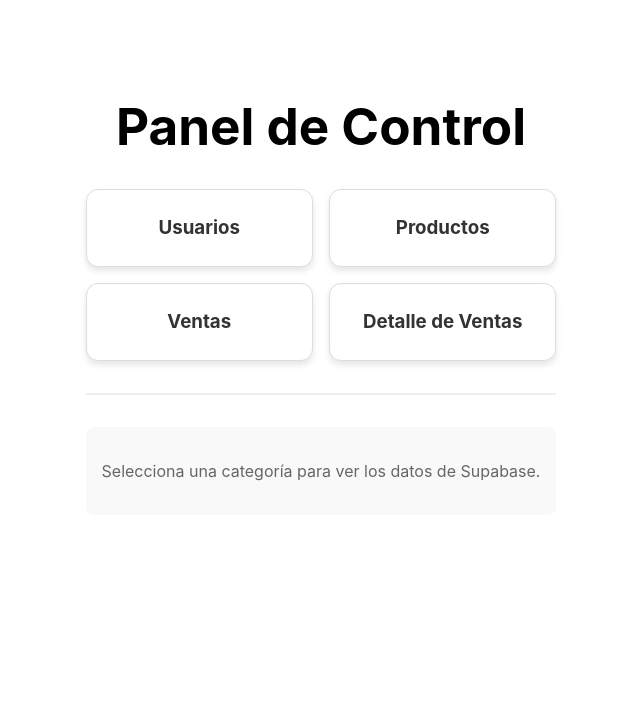
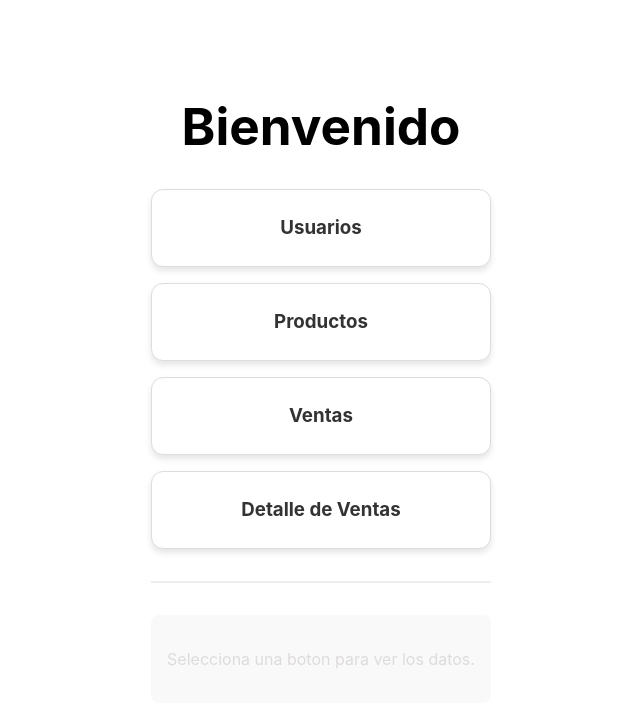
Before and after one commit to BrandonLazl/vite-react, a React (Vite) app: page / in a window 1280 px wide. Shown: the top 704 px of the page, without its empty margins (319-959 px from the left). Built offline with nearby package versions, Linux system fonts and the light colour scheme; no server answers.

Commit message:
Update App.tsx

```diff
--- a/src/App.tsx
+++ b/src/App.tsx
@@ -16,8 +16,8 @@
   ];
 
   return (
-    <div style={{ backgroundColor: '#ffffff', minHeight: '100vh', color: '#333', padding: '2rem' }}>
-      <h1 style={{ color: '#000' }}>Panel de Control</h1>
+    <div style={{ backgroundColor: '#ffffff', minHeight: '100vh', color: '#f3f1f1', padding: '2rem' }}>
+      <h1 style={{ color: '#000' }}>Bienvenido</h1>
 
       <div style={{
         display: 'grid',
@@ -51,12 +51,12 @@
 
       <section style={{ marginTop: '2rem', backgroundColor: '#f9f9f9', padding: '1rem', borderRadius: '8px' }}>
         {!vistaActiva ? (
-          <p style={{ color: '#666' }}>Selecciona una categoría para ver los datos de Supabase.</p>
+          <p style={{ color: '#dedbdb' }}>Selecciona una boton para ver los datos.</p>
         ) : (
           <div>
              <button
               onClick={() => setVistaActiva(null)}
-              style={{ marginBottom: '1rem', backgroundColor: '#666', color: 'white' }}
+              style={{ marginBottom: '1rem', backgroundColor: '#e8e5e5', color: 'white' }}
             >
               ← Volver
             </button>
```
